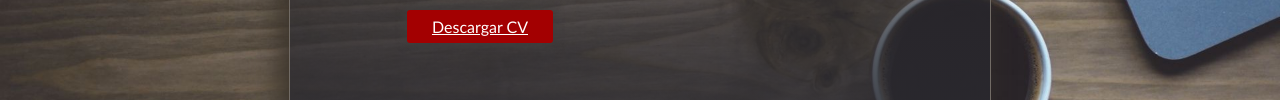
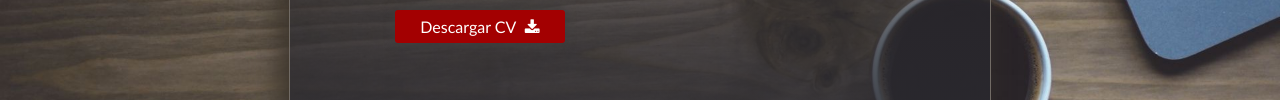
Before and after one commit to nelsongraa8/nelsongraa8, a plain HTML site: page index.html in a window 1280 px wide. Shown: the part 421-521 px from the top of the page. Drawn offline with Linux system fonts and the light colour scheme; a web font is replaced by a local one.

Commit message:
cambios para descargar mi CV en formato pdf

```diff
--- a/index.html
+++ b/index.html
@@ -68,7 +68,9 @@
               Tecnologias como AWS y ServerLess
             </div>
             <div style="text-align: center;">
-              <a href="./file/cv_nelson_r_granna.pdf" class="button_home_moreread">Descargar CV</a>
+              <a href="./file/cv_nelson_r_granna.pdf" class="button_home_moreread" style="text-decoration: none">
+                Descargar CV <i class="fa fa-download" style="margin-left:5px"></i>
+              </a>
             </div>
           </div>
         </div>
@@ -99,7 +101,6 @@
                 <div style="background: #222; border-radius: 50%; width: 200px; height: 200px; z-index:0"></div>
                 <img src="./image/IMG_1442 - copia.png" style="position: absolute; top:0px; max-width:300px; z-index: 10;">
               </div>
-
             </div>
           </div>
         </div>
```
